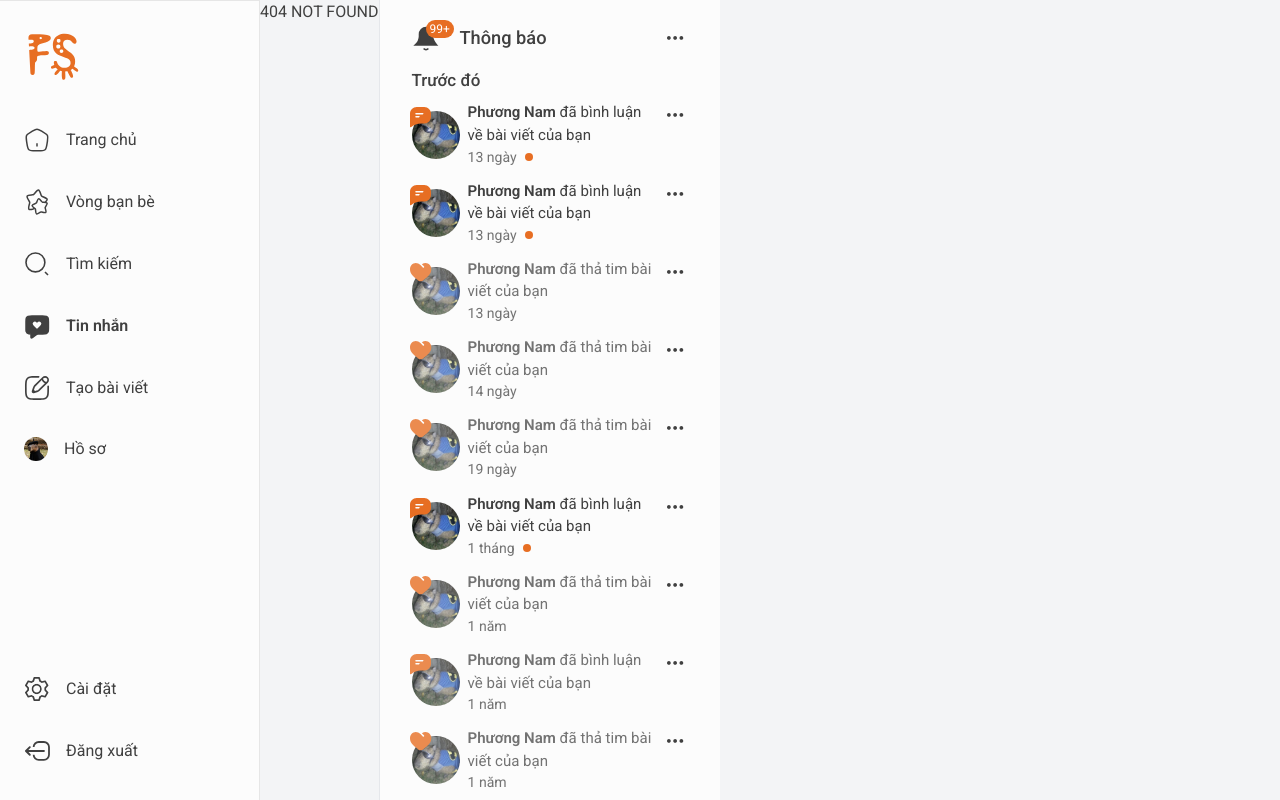
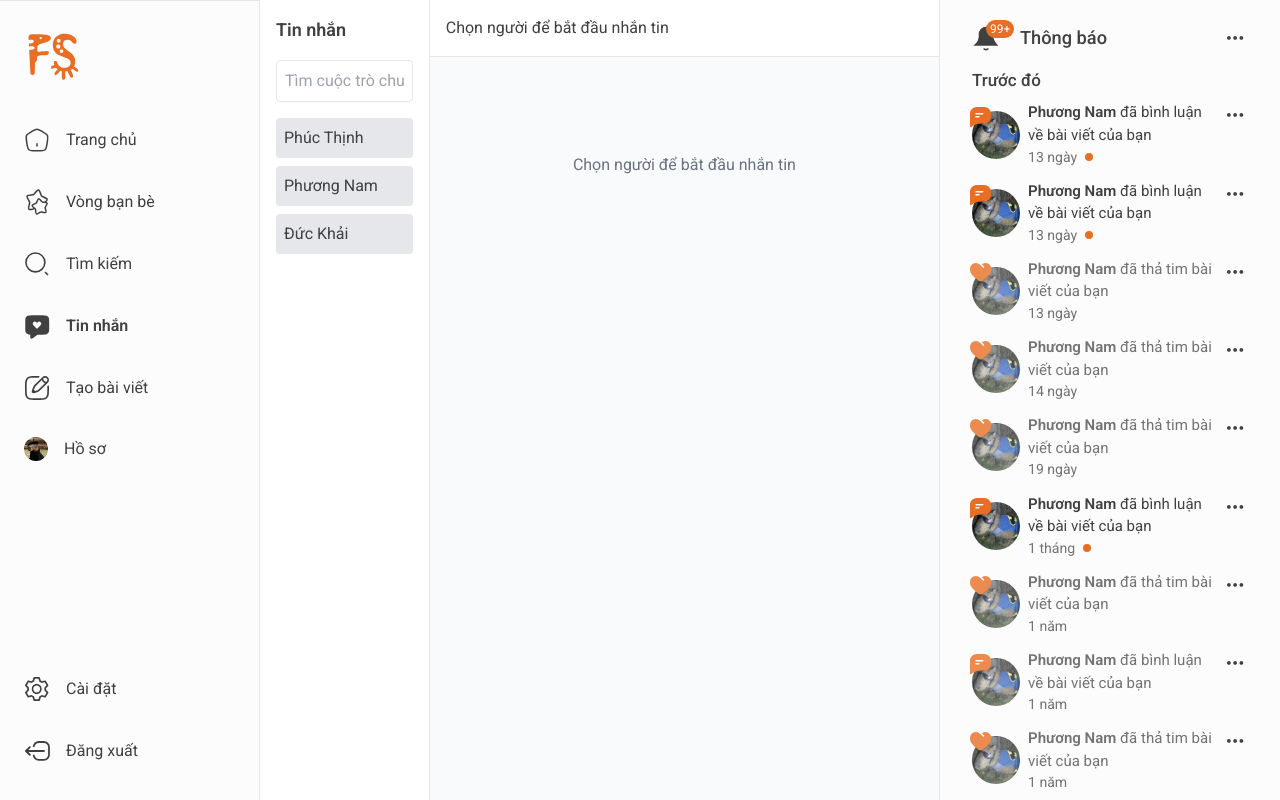
Before and after one commit to phuctran1203/fsocial_fe, a React (Vite) app: page /message in a window 1280 px wide. Built offline with nearby package versions, Linux system fonts and the light colour scheme.

Commit message:
đã tạm xong message nhưng chưa merg vs develop

```diff
--- a/src/App.jsx
+++ b/src/App.jsx
@@ -9,13 +9,14 @@ import Login from "./pages/Login";
 import Signup from "./pages/Signup";
 import ForgotPassword from "./pages/ForgotPassword";
 import Friends from "./pages/Friends";
-import Test from "./pages/Test";
+import Message from "./pages/Message";
+// import Test from "./pages/Test";
 
 function App() {
   return (
     <BrowserRouter basename={import.meta.env.BASE_URL}>
       <Routes>
-				<Route path="/test" element={<Test />} />
+        {/* <Route path="/test" element={<Test />} /> */}
         <Route path="/login" element={<Login />} />
         <Route path="/signup" element={<Signup />} />
         <Route path="/forgot-password" element={<ForgotPassword />} />
@@ -24,6 +25,8 @@ function App() {
           <Route index element={<Home />} />
           <Route path="/home" element={<Home />} />
           <Route path="/friends" element={<Friends />} />
+          <Route path="/message" element={<Message />} />
+
           <Route path="*" element={<NotFound />} />
         </Route>
         <Route pat="/admin"></Route>
--- /dev/null
+++ b/src/pages/Message.jsx
@@ -0,0 +1,142 @@
+import React, { useState, useEffect, useRef } from "react";
+import { FaPaperPlane } from "react-icons/fa";
+
+export default function Message() {
+  const [messages, setMessages] = useState({
+    "Phúc Thịnh": [
+      { id: 1, text: "Chào bạn!", sender: "Phúc Thịnh" },
+      { id: 2, text: "Chào bạn, có gì không?", sender: "user" },
+      { id: 3, text: "Đi cà phê nhé!", sender: "Phúc Thịnh" },
+    ],
+    "Phương Nam": [
+      { id: 1, text: "Hello Nam!", sender: "user" },
+      { id: 2, text: "Hello bạn, lâu quá!", sender: "Phương Nam" },
+    ],
+    "Đức Khải": [
+      { id: 1, text: "Anh rảnh không?", sender: "user" },
+      { id: 2, text: "Có gì không em?", sender: "Đức Khải" },
+    ],
+  });
+
+  const [input, setInput] = useState("");
+  const [selectedUser, setSelectedUser] = useState(null);
+
+  const messagesEndRef = useRef(null);
+
+  const sendMessage = () => {
+    if (input.trim() && selectedUser) {
+      setMessages((prevMessages) => ({
+        ...prevMessages,
+        [selectedUser]: [
+          ...prevMessages[selectedUser],
+          { id: Date.now(), text: input, sender: "user" },
+        ],
+      }));
+      setInput("");
+    }
+  };
+
+  const handleKeyPress = (e) => {
+    if (e.key === "Enter") {
+      sendMessage();
+    }
+  };
+
+  const handleUserClick = (userName) => {
+    setSelectedUser(userName);
+  };
+
+  useEffect(() => {
+    messagesEndRef.current?.scrollIntoView({ behavior: "smooth" });
+  }, [messages]);
+
+  return (
+    <div className="flex flex-grow h-screen bg-gray-100">
+      {/* Danh sách hội thoại */}
+      <div className="w-1/4 bg-white border-r p-4">
+        <h2 className="text-lg font-semibold mb-4">Tin nhắn</h2>
+        <input
+          type="text"
+          placeholder="Tìm cuộc trò chuyện"
+          className="w-full p-2 border rounded mb-4"
+        />
+        <div className="space-y-2">
+          {Object.keys(messages).map((user) => (
+            <div
+              key={user}
+              className="p-2 bg-gray-200 rounded cursor-pointer hover:bg-gray-300"
+              onClick={() => handleUserClick(user)}
+            >
+              {user}
+            </div>
+          ))}
+        </div>
+      </div>
+
+      {/* Cửa sổ tin nhắn */}
+      <div className="flex-1 flex flex-col">
+        <div className="bg-white p-4 border-b">
+          {selectedUser || "Chọn người để bắt đầu nhắn tin"}
+        </div>
+
+        <div className="flex-1 p-4 overflow-auto bg-gray-50">
+          {selectedUser ? (
+            messages[selectedUser].map((msg) => (
+              <div
+                key={msg.id}
+                className={`mb-2 flex ${
+                  msg.sender === "user" ? "justify-end" : "justify-start"
+                }`}
+              >
+                <div>
+                  <div
+                    className={`text-sm font-semibold mb-1 ${
+                      msg.sender === "user" ? "text-right" : "text-left"
+                    }`}
+                  >
+                    {msg.sender === "user" ? "Bạn" : msg.sender}
+                  </div>
+
+                  <div
+                    className={`p-2 rounded-lg ${
+                      msg.sender === "user"
+                        ? "bg-orange-500 text-white"
+                        : "bg-gray-300"
+                    }`}
+                  >
+                    {msg.text}
+                  </div>
+                </div>
+              </div>
+            ))
+          ) : (
+            <div className="text-gray-500 text-center mt-20">
+              Chọn người để bắt đầu nhắn tin
+            </div>
+          )}
+          <div ref={messagesEndRef} />
+        </div>
+
+        {/* Thanh nhập tin nhắn */}
+        {selectedUser && (
+          <div className="bg-white p-4 flex items-center border-t">
+            <input
+              type="text"
+              value={input}
+              onChange={(e) => setInput(e.target.value)}
+              onKeyDown={handleKeyPress}
+              placeholder={`Nhắn tin với ${selectedUser}...`}
+              className="flex-1 p-2 border rounded mr-2"
+            />
+            <button
+              onClick={sendMessage}
+              className="bg-orange-500 text-white p-2 rounded flex items-center"
+            >
+              <FaPaperPlane />
+            </button>
+          </div>
+        )}
+      </div>
+    </div>
+  );
+}
```
Lines whose indentation alone changed are shown as unchanged.
